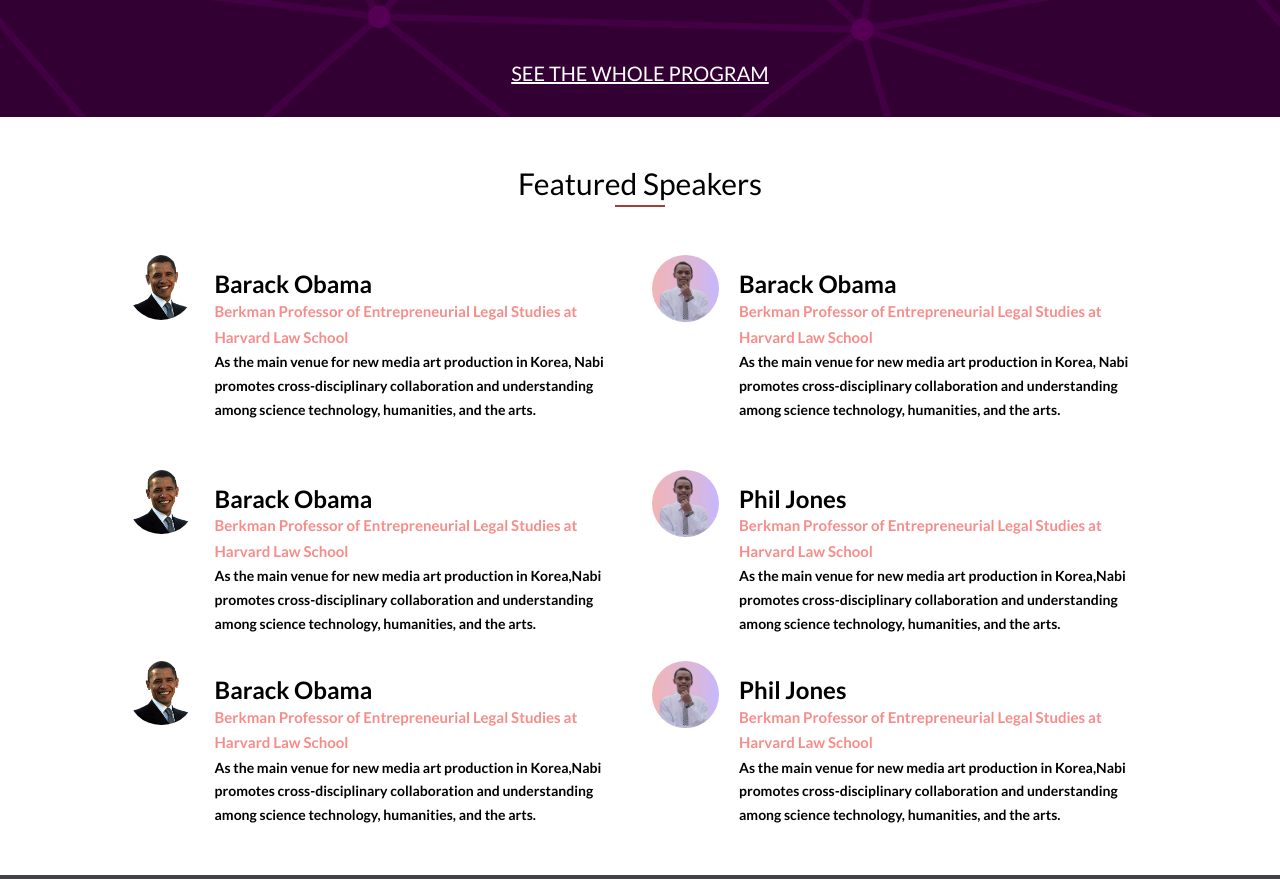
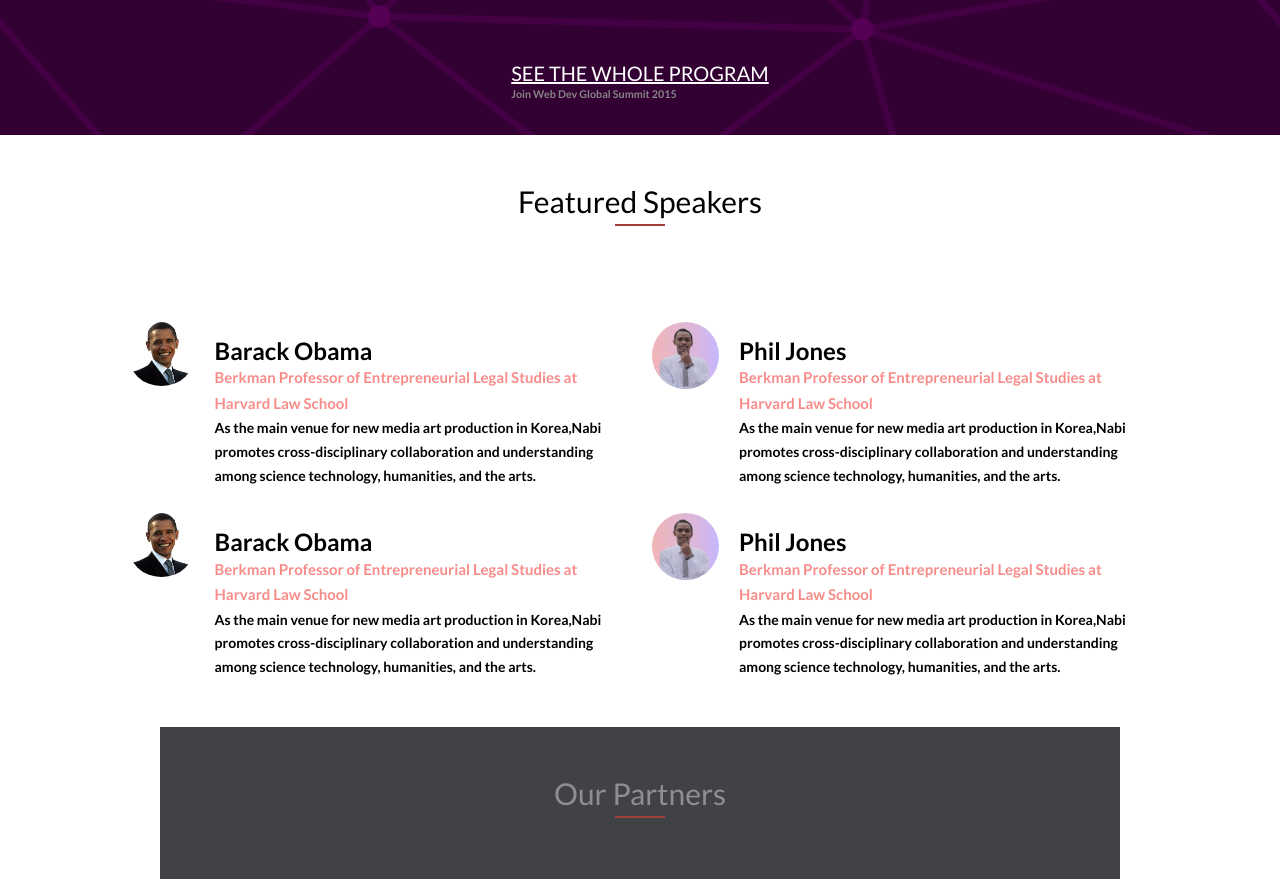
Before and after one commit to Bettenoch/Web_Development_Course, a website: page index.html in a window 1280 px wide. Shown: the part 1126-2005 px from the top of the page. Drawn offline with nearby package versions, Linux system fonts and the light colour scheme.

Commit message:
Moved speakers container to Javascript

```diff
--- a/index.html
+++ b/index.html
@@ -144,6 +144,7 @@
         </article>
         <article class="program_footer">
             <h5>SEE THE WHOLE PROGRAM</h5>
+            <h6>Join Web Dev Global Summit 2015</h6>
         </article>
       </article>
     </section>
@@ -155,41 +156,8 @@
                 <a href="#" class="text-border"></a>
 
             </h2>
-            <ul class="speakers">
-                <li class="speaker-box">
-                    <div class=" speaker-box_img"><img src="./assets/images/barack Obama.png" alt="speaker-image"></div>
-                    <div class="speaker-box_content">
-                        <h2 class="speaker-name">Barack Obama</h2>
-                        <p class="speaker-background">
-                            Berkman Professor of Entrepreneurial
-                            Legal Studies at Harvard Law School
-                        </p>
-                        <p class="speaker-description">
-                            As the main venue for new media art production in Korea,
-                             Nabi promotes cross-disciplinary collaboration
-                             and understanding among science
-                             technology, humanities, and the arts.
-                        </p>
-                    </div>
-                </li>
+            <ul class="speakers" id="WebDevSpeakers1">
 
-
-                <li class="speaker-box">
-                    <div class=" speaker-box_img"><img src="./assets/images/cvimage2.JPG" alt="speaker-image"></div>
-                    <div class="speaker-box_content">
-                        <h2 class="speaker-name">Barack Obama</h2>
-                        <p class="speaker-background">
-                            Berkman Professor of Entrepreneurial
-                            Legal Studies at Harvard Law School
-                        </p>
-                        <p class="speaker-description">
-                            As the main venue for new media art production in Korea,
-                             Nabi promotes cross-disciplinary collaboration
-                             and understanding among science
-                             technology, humanities, and the arts.
-                        </p>
-                    </div>
-                </li>
             </ul>
             <ul class="speakers" id="WebDevSpeakers">
 
@@ -217,14 +185,12 @@
                         <li class="company1-logo"><span> <img class="img2-logo" src="./assets/images/daumkakaologo 1.svg" alt="microsoft"></span></li>
                         <li class="company1-logo"><span> <img class="img2-logo" src="./assets/images/airbnb 1.svg" alt="Bolt"></span></li>
                         <li class="company1-logo"><span> <img class="img2-logo" src="./assets/images/mozilla 1.svg" alt="Mozilla"></span></li>
-                        <li class="company1-logo"><span> <img class="img2-logo" src="./assets/images/airbnb 1.svg" alt="google"></span></li>
-                        <li class="company1-logo"><span> <img class="img2-logo" src="./assets/images/googlekorea 1.svg" alt="microsoft"></span></li>
-                        <li class="company1-logo"><span> <img class="img2-logo" src="./assets/images/naver 1.svg" alt="Bolt"></span></li>
-                        <li class="company1-logo"><span> <img class="img2-logo" src="./assets/images/daumkakaologo 1.svg" alt="Mozilla"></span></li>
+                        <li class="company1-logo"><span> <img class="img2-logo" src="./assets/images/airbnb 1.svg" alt="Bolt"></span></li>
+
                     </ul>
                 </article>
             </article>
-          <article>
+          <article >
             <article class="container footer-bottom">
                 <div class="footer-logo">
 
```
